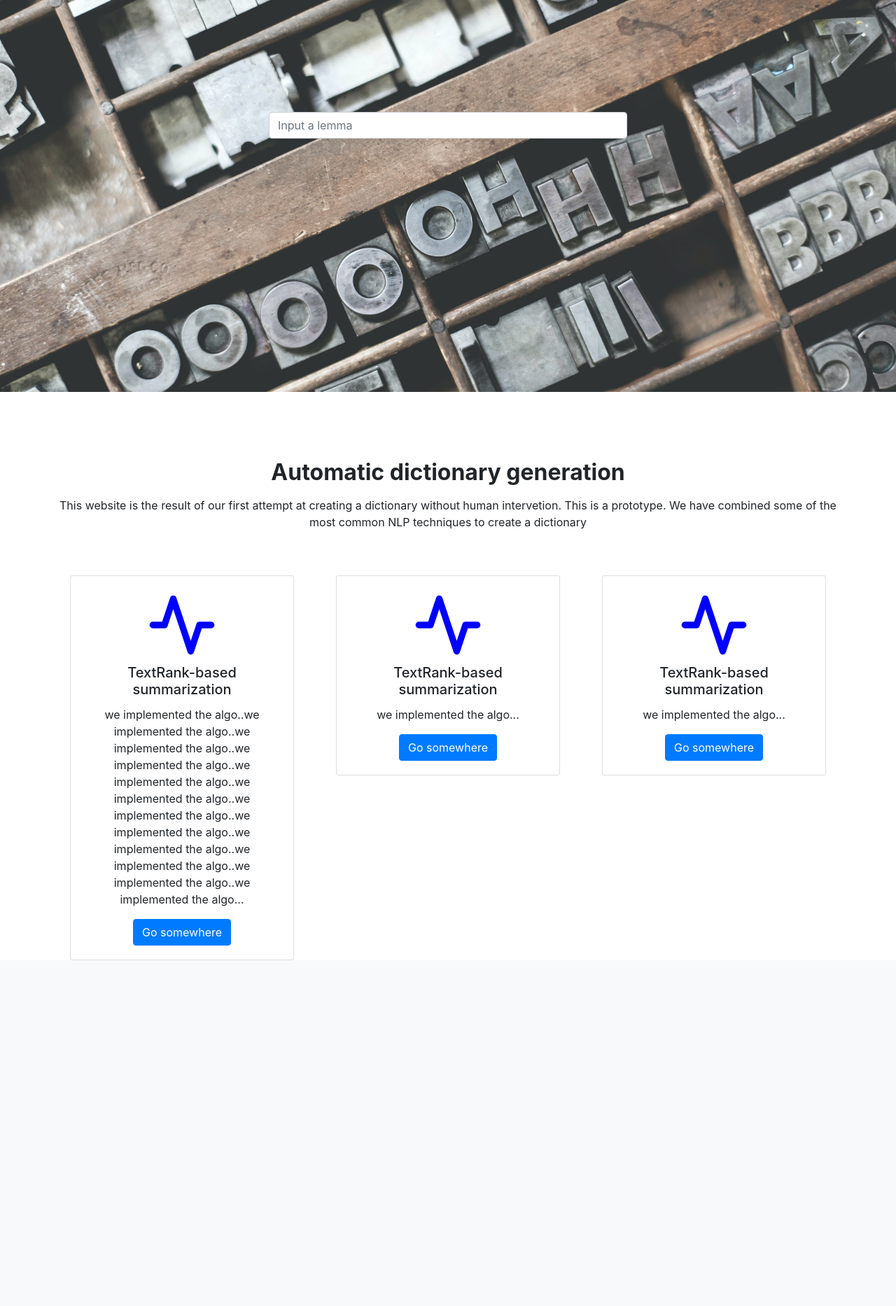
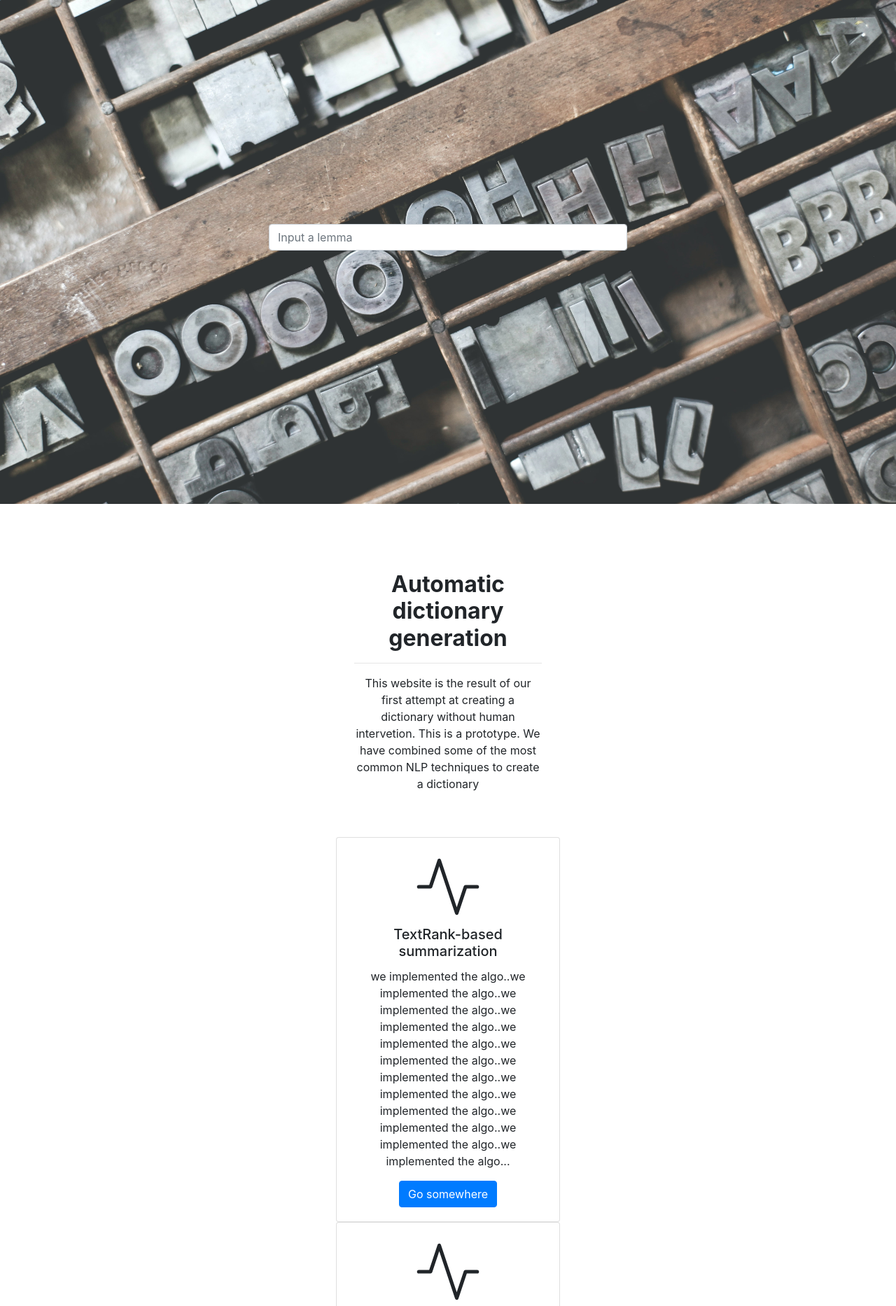
Before and after one commit to imdbo/dicgen, a Django app: page /home/ in a window 1280 px wide. Shown: the part 56-1922 px from the top of the page at 70% size. Before the commit the page ends 1428 px from the top, so only its background shows below. Run offline with Django 3.2, Linux system fonts and the light colour scheme; some libraries are stand-ins or nearby versions.

```diff
--- a/demo/dictionary/templates/dictionary/home.html
+++ b/demo/dictionary/templates/dictionary/home.html
@@ -1,10 +1,15 @@
 {% include 'dictionary/index.html' %}
 
 {% block info %}
-<div class="container">
-    <div class="row mt-5 text-center justify-content-center">
+<div class="container-fluid ">
+    <div class="row centrado50 justify-content-center">
+        <div class="col-lg text-center mx-auto">
+            <div class="row mt-5 text-center centrado50 justify-content-center">
+                <div class="col-lg text-center mx-auto">
                     <h2 class="title mt-5">{{section_1.title}}</h2>
+                    <hr>
                     <p class="mt-2">{{section_1.info}}</p>
+                </div>
             </div>
             <div class="row mt-5">
                 <div class="col-lg text-center mx-auto ">
@@ -22,7 +27,8 @@
                         <div class="card-body">
                             <i data-feather="activity"></i>
                             <h5 class="card-title">{{section_1.card_2.card_title}}</h5>
-                <p class="card-text">{{section_1.card_2.card_content}}</p></p>
+                            <p class="card-text">{{section_1.card_2.card_content}}</p>
+                            </p>
                             <a href="#" class="btn btn-primary">Go somewhere</a>
                         </div>
                     </div>
@@ -32,13 +38,44 @@
                         <div class="card-body">
                             <i data-feather="activity"></i>
                             <h5 class="card-title">{{section_1.card_3.card_title}}</h5>
-                <p class="card-text">{{section_1.card_3.card_content}}</p></p>
+                            <p class="card-text">{{section_1.card_3.card_content}}</p>
+                            </p>
                             <a href="#" class="btn btn-primary">Go somewhere</a>
                         </div>
                     </div>
                 </div>
             </div>
-    <div class="row h-33">
+        </div>
+    </div>
+    <div class="col-lg text-center mx-auto gray">
+    <div class="row centrado50 mt-5 justify-content-center ">
+        <div class="col-lg text-center mx-auto">
+            <div class="row mt-5 text-center centrado50 justify-content-center">
+                <div class="col-lg text-center mx-auto">
+                    <h2 class="title mt-5">{{section_2.title}}</h2>
+                    <hr>
+                    <p class="mt-2">{{section_2.info}}</p>
+                </div>
+            </div>
+            <div class="row mt-5">
+                <div class="card centrado50 padded015" style="width: 20rem;">
+                    <div class="card-body">
+                        <p class="card-text">With supporting text below as a natural lead-in to additional content.</p>
+                    </div>
+                </div>
+                <div class="card centrado50 padded015" style="width: 20rem;">
+                    <div class="card-body">
+                        <p class="card-text">With supporting text below as a natural lead-in to additional content.</p>
+                    </div>
+                </div>
+                <div class="card centrado50 padded015" style="width: 20rem;">
+                    <div class="card-body">
+                        <p class="card-text">With supporting text below as a natural lead-in to additional content.</p>
+                    </div>
+                </div>
+            </div>
+        </div>
+    </div>
     </div>
 </div>
 {% endblock %}
@@ -48,5 +85,5 @@
 </style>
 
 <script>
-    feather.replace({ class: 'activity', 'stroke-width': 2.25, 'height': 100, 'width': 100, 'color': 'blue' })
+    feather.replace({ class: 'activity', 'stroke-width': 1.25, 'height': 100, 'width': 100, 'color': 'lightbue' })
 </script>
--- a/demo/dictionary/templates/dictionary/index.html
+++ b/demo/dictionary/templates/dictionary/index.html
@@ -30,7 +30,7 @@
         background-size: 100% auto;
         background-position: left top;
         width: 100%;
-        height: 35rem
+        height: 45rem
     }
     html {
         width: 100%;
@@ -39,4 +39,21 @@
     .title {
         font-weight: 700;
     }
+    .gray {
+        background-color: rgba(226, 222, 222, 0.479);
+    }
+    .centrado {
+        margin: auto
+    }
+    .centrado50 {
+        width: 50%;
+        margin: auto;
+    }
+    .top-bottom-padding {
+        padding-top: 5rem;
+        padding-bottom: 5rem;
+    }
+    .padded015 {
+        padding: 1.5rem;
+    }
 </style>
--- a/demo/dictionary/templates/dictionary/searchbox.html
+++ b/demo/dictionary/templates/dictionary/searchbox.html
@@ -9,7 +9,7 @@
     #searchbox
     {
         text-align: center;
-        padding-top: 10rem;
+        padding-top: 20rem;
         margin: auto;
         width: 40%
     }
--- a/demo/dictionary/texts/home.json
+++ b/demo/dictionary/texts/home.json
@@ -17,7 +17,7 @@
     },
     "section_2" : {
         "title": "Different seach modes",
-        "info": "",
+        "info": "The way we access information in a dictionary is very important. We want to go beyond the standard search bar and allow the user to have more control over waht they want to find. For this reason, we have implemented different ways to search for a lemma in our dictionary.",
         "card_1": {
             "card_title": "TextRank-based summarization",
             "card_content": "we implemented the algo..."
```
Also changed, not shown: demo/generate_database.py (+14 -0 lines), demo/summarization.py (+17 -8 lines), demo/vocabulary.py (+6 -5 lines). Lines whose indentation alone changed are shown as unchanged.
